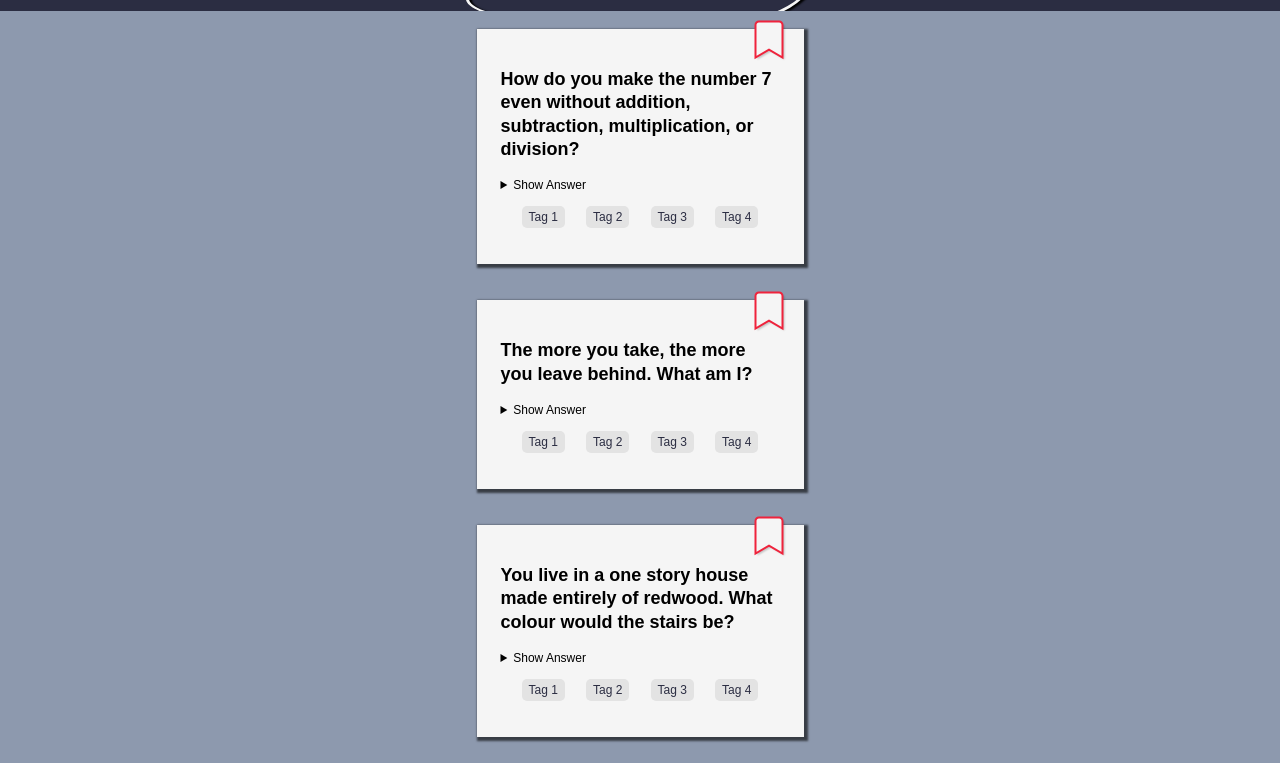
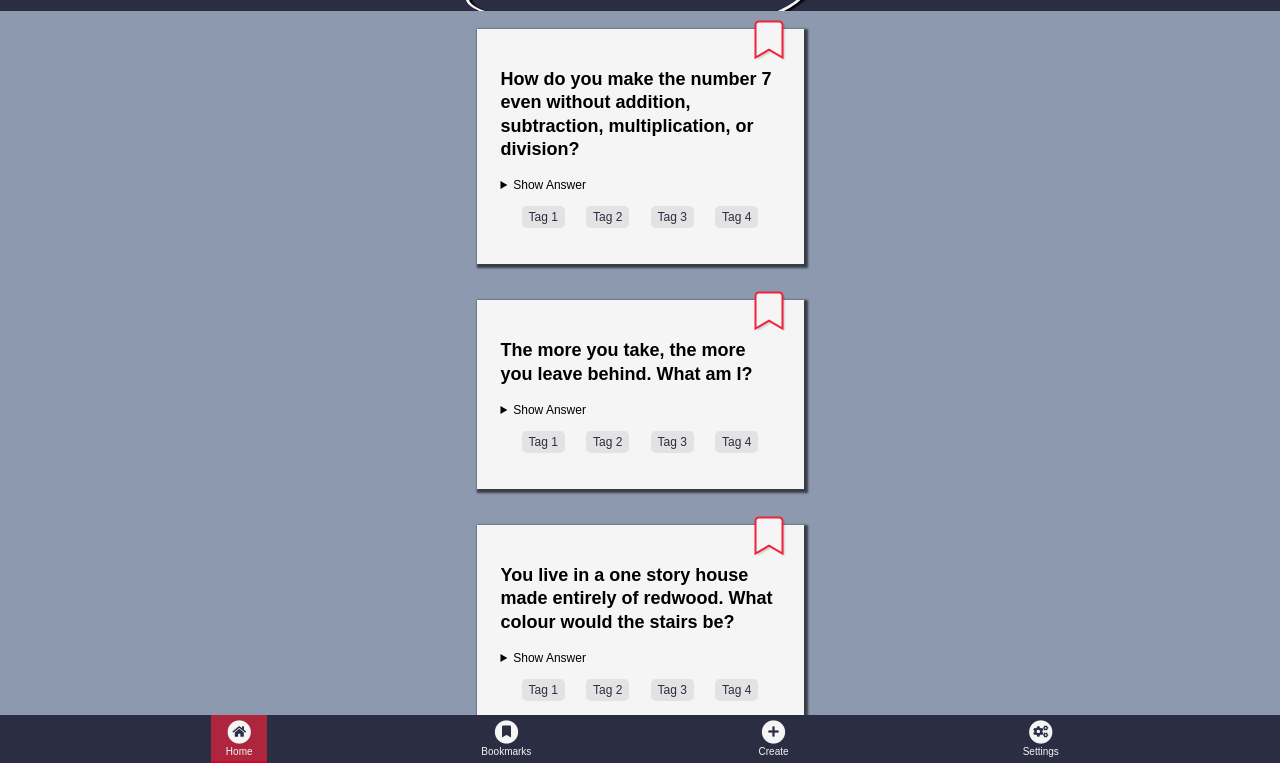
Before and after one commit to mndys/quiz-app, a website built with Vite: page src/index.html in a window 1280 px wide. Shown: the part 37-800 px from the top of the page. Built offline with nearby package versions, Linux system fonts and the light colour scheme.

Commit message:
Tweak webkit footer hack

```diff
--- a/src/styles/_base.css
+++ b/src/styles/_base.css
@@ -1,12 +1,15 @@
 * {
   box-sizing: border-box;
+}
+
+html {
+  height: -webkit-fill-available;
 }
 
 body {
   display: grid;
   grid-template-rows: 48px auto 48px;
-  min-height: 100vh;
-  min-height: -webkit-fill-available;
+  height: 100vh;
   font-family: 'Raleway', sans-serif;
   font-size: 112.5%;
   line-height: 1.5;
```
